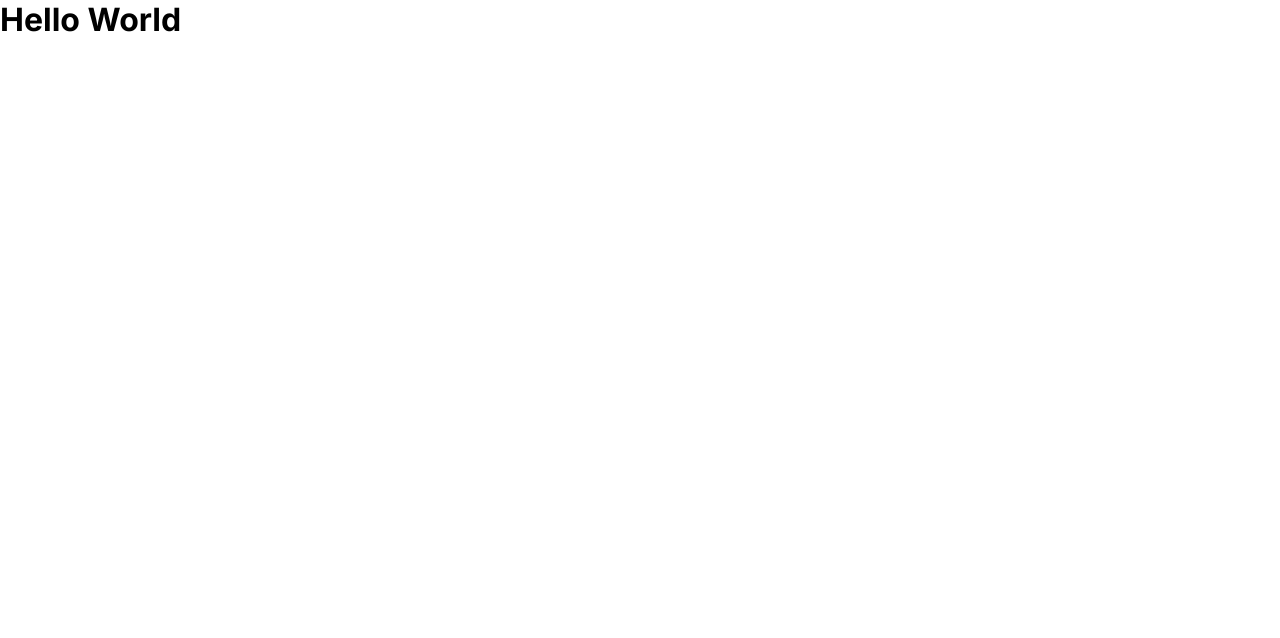
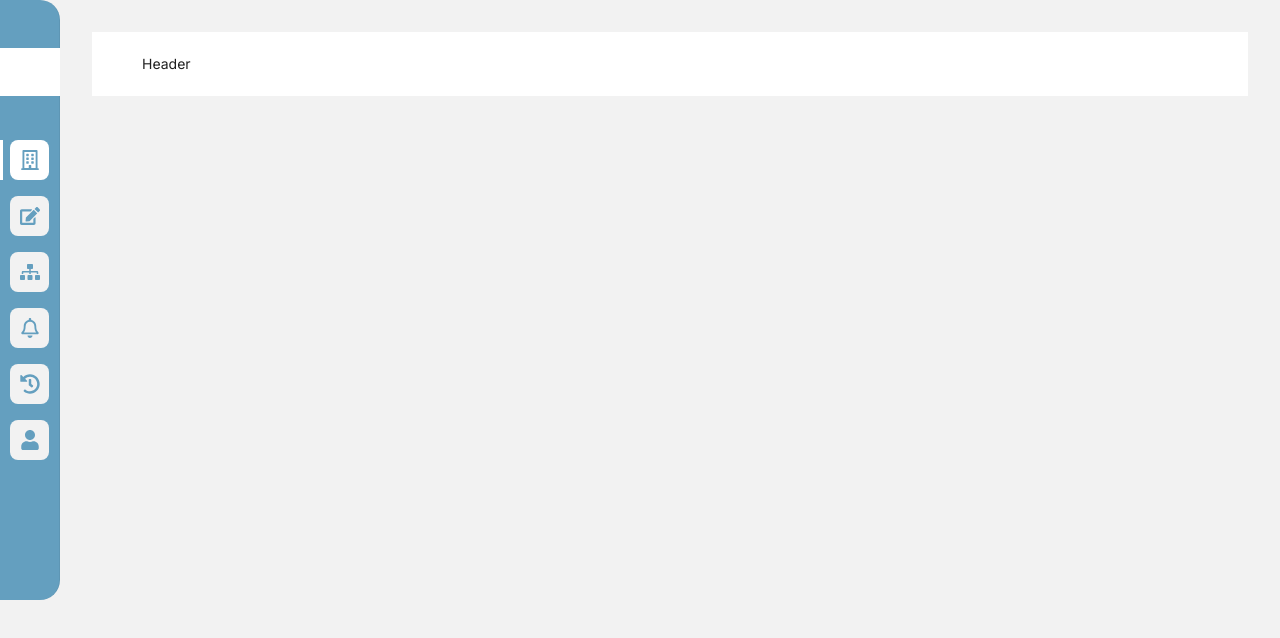
Before and after one commit to devjpedro/challenge-sea, a React (Vite) app: page / in a window 1280 px wide. Shown: the top 638 px of the page. Built offline with nearby package versions, Linux system fonts and the light colour scheme.

Commit message:
(add): layout sidebar

```diff
--- a/src/App.tsx
+++ b/src/App.tsx
@@ -1,15 +1,29 @@
+import { ConfigProvider } from 'antd'
 import { ThemeProvider } from 'styled-components'
 
+import { DashboardLayout } from './components/layouts/dashboard-layout'
 import { defaultTheme } from './styles/defaultTheme'
 import { GlobalStyle } from './styles/global'
 
 export function App() {
   return (
     <ThemeProvider theme={defaultTheme}>
-      <div>
-        <h1>Hello World</h1>
-      </div>
-
+      <ConfigProvider
+        theme={{
+          token: {
+            colorPrimary: defaultTheme.primaryColor,
+          },
+          components: {
+            Layout: {
+              bodyBg: defaultTheme['gray-100'],
+              siderBg: defaultTheme['gray-100'],
+              headerBg: defaultTheme.white,
+            },
+          },
+        }}
+      >
+        <DashboardLayout />
+      </ConfigProvider>
       <GlobalStyle />
     </ThemeProvider>
   )
--- /dev/null
+++ b/src/components/layouts/dashboard-layout/index.tsx
@@ -0,0 +1,41 @@
+import { Layout } from 'antd'
+
+import { NavSidebar } from '../../ui/nav-sidebar'
+import { ContentLayout, CustomSider } from './styles'
+
+const { Content, Header } = Layout
+
+export function DashboardLayout() {
+  return (
+    <Layout>
+      <CustomSider
+        theme="light"
+        trigger={null}
+        collapsible
+        collapsed
+        className="sider"
+      >
+        <div
+          style={{
+            width: '100%',
+            background: 'white',
+            height: '3rem',
+            position: 'absolute',
+            zIndex: '2',
+            top: '3rem',
+          }}
+        ></div>
+        <NavSidebar />
+      </CustomSider>
+      <ContentLayout>
+        <Header className="header">Header</Header>
+        <Content className="content">
+          {/* <Flex gap="large">
+              <MainContent />
+              <SideContent />
+            </Flex> */}
+        </Content>
+      </ContentLayout>
+    </Layout>
+  )
+}
--- /dev/null
+++ b/src/components/layouts/dashboard-layout/styles.ts
@@ -0,0 +1,18 @@
+import { Layout } from 'antd'
+import styled from 'styled-components'
+
+export const ContentLayout = styled(Layout)`
+  padding: 2rem;
+`
+
+export const CustomSider = styled(Layout.Sider)`
+  position: relative;
+
+  height: 100vh;
+
+  width: 60px !important;
+  max-width: 60px !important;
+  min-width: 60px !important;
+
+  flex: auto !important;
+`
--- /dev/null
+++ b/src/components/ui/nav-sidebar/index.tsx
@@ -0,0 +1,56 @@
+import {
+  FaEdit,
+  FaHistory,
+  FaRegBell,
+  FaRegBuilding,
+  FaSitemap,
+  FaUser,
+} from 'react-icons/fa'
+
+import { CustomMenu } from './styled'
+
+const navItems = [
+  {
+    key: '1',
+    icon: <FaRegBuilding size={20} />,
+    label: 'Início',
+  },
+  {
+    key: '2',
+    icon: <FaEdit size={20} />,
+    label: 'Editar',
+  },
+  {
+    key: '3',
+    icon: <FaSitemap size={20} />,
+    label: 'Fluxos',
+  },
+  {
+    key: '4',
+    icon: <FaRegBell size={20} />,
+    label: 'Notificações',
+  },
+  {
+    key: '5',
+    icon: <FaHistory size={20} />,
+    label: 'Histórico',
+  },
+  {
+    key: '6',
+    icon: <FaUser size={20} />,
+    label: 'Minha Conta',
+  },
+]
+
+export function NavSidebar() {
+  return (
+    <>
+      <CustomMenu
+        mode="inline"
+        defaultSelectedKeys={['1']}
+        className="menu-bar"
+        items={navItems}
+      />
+    </>
+  )
+}
--- /dev/null
+++ b/src/components/ui/nav-sidebar/styled.ts
@@ -0,0 +1,61 @@
+import { Menu } from 'antd'
+import styled from 'styled-components'
+
+export const CustomMenu = styled(Menu)`
+  position: relative;
+
+  background-color: ${(props) => props.theme.primaryColor};
+  height: 75vh;
+  border-start-end-radius: 1.25rem;
+  border-end-end-radius: 1.25rem;
+
+  padding-right: 0.4rem;
+  padding-left: 0.4rem;
+
+  display: flex;
+  flex-direction: column;
+  justify-content: center;
+  gap: 1rem;
+
+  li {
+    background-color: ${(props) => props.theme['gray-100']};
+    color: ${(props) => props.theme.primaryColor} !important;
+
+    display: flex !important;
+    align-items: center !important;
+    justify-content: center !important;
+    overflow: visible !important;
+
+    padding: 0 !important;
+    margin-top: 0 !important;
+    margin-bottom: 0 !important;
+
+    span {
+      display: none !important;
+    }
+
+    &:hover {
+      background-color: ${(props) => props.theme.white} !important;
+    }
+
+    &::before {
+      content: '';
+      display: none;
+      width: 3px;
+      height: 100%;
+      background-color: ${(props) => props.theme.white};
+
+      position: absolute;
+      top: 0;
+      left: -10px;
+    }
+
+    &.ant-menu-item-selected {
+      background-color: ${(props) => props.theme.white};
+    }
+
+    &.ant-menu-item-selected::before {
+      display: block;
+    }
+  }
+`
--- a/src/styles/defaultTheme.ts
+++ b/src/styles/defaultTheme.ts
@@ -1,3 +1,5 @@
 export const defaultTheme = {
+  white: '#ffffff',
   primaryColor: '#649fbf',
+  'gray-100': '#f2f2f2',
 } as const
--- a/src/styles/global.ts
+++ b/src/styles/global.ts
@@ -5,9 +5,6 @@ export const GlobalStyle = createGlobalStyle`
     margin: 0;
     padding: 0;
     box-sizing: border-box;
-  }
-
-  body, input, textarea, button {
     font-family: "Inter", sans-serif;
   }
 `
```
Also changed, not shown: src/types/styled.d.ts (renamed from src/@types/styled.d.ts).
